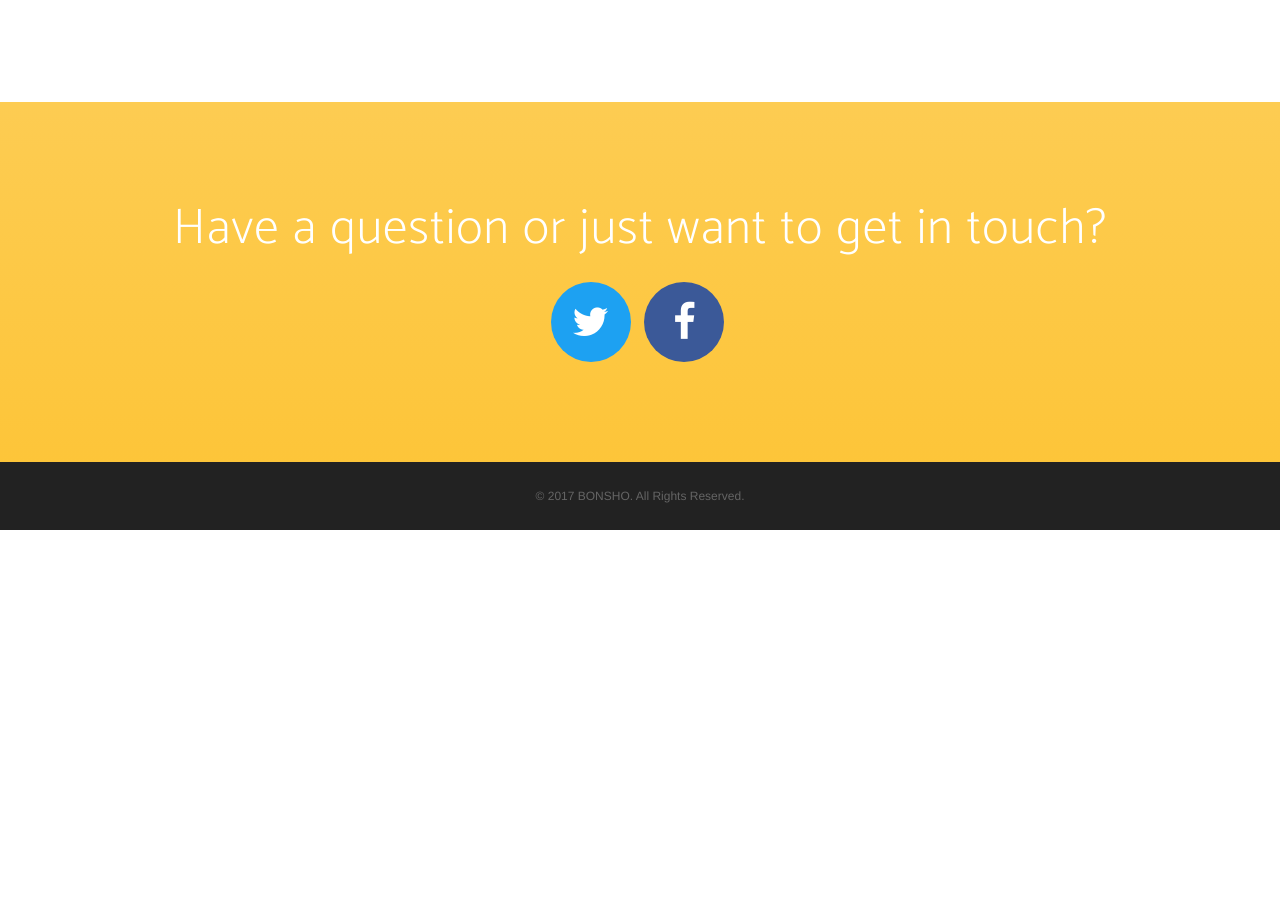
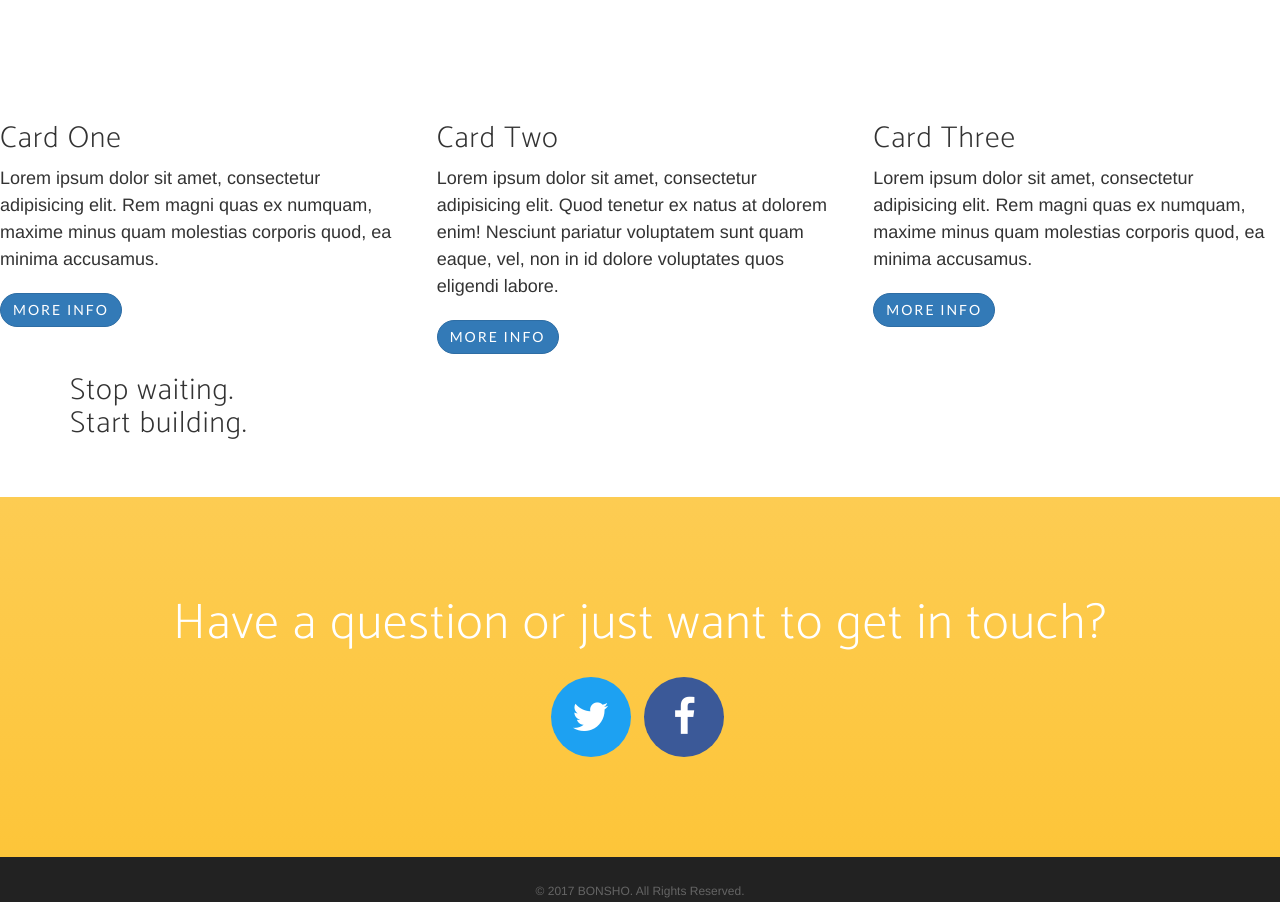
Before and after one commit to EzechukwuJI/lerikos.github.io, a website: page index.html in a window 1280 px wide. Shown: the part 2333-3235 px from the top of the page. Before the commit the page ends 2863 px from the top, so only its background shows below. Drawn offline with nearby package versions, Linux system fonts and the light colour scheme; a web font is replaced by a local one.

Commit message:
Update index.html

```diff
--- a/index.html
+++ b/index.html
@@ -194,6 +194,50 @@
     </section>
 
     <!--section class="cta">
+<!-- Content Row -->
+      <div class="row">
+        <div class="col-md-4 mb-4">
+          <div class="card h-100">
+            <div class="card-body">
+              <h2 class="card-title">Card One</h2>
+              <p class="card-text">Lorem ipsum dolor sit amet, consectetur adipisicing elit. Rem magni quas ex numquam, maxime minus quam molestias corporis quod, ea minima accusamus.</p>
+            </div>
+            <div class="card-footer">
+              <a href="#" class="btn btn-primary">More Info</a>
+            </div>
+          </div>
+        </div>
+        <!-- /.col-md-4 -->
+        <div class="col-md-4 mb-4">
+          <div class="card h-100">
+            <div class="card-body">
+              <h2 class="card-title">Card Two</h2>
+              <p class="card-text">Lorem ipsum dolor sit amet, consectetur adipisicing elit. Quod tenetur ex natus at dolorem enim! Nesciunt pariatur voluptatem sunt quam eaque, vel, non in id dolore voluptates quos eligendi labore.</p>
+            </div>
+            <div class="card-footer">
+              <a href="#" class="btn btn-primary">More Info</a>
+            </div>
+          </div>
+        </div>
+        <!-- /.col-md-4 -->
+        <div class="col-md-4 mb-4">
+          <div class="card h-100">
+            <div class="card-body">
+              <h2 class="card-title">Card Three</h2>
+              <p class="card-text">Lorem ipsum dolor sit amet, consectetur adipisicing elit. Rem magni quas ex numquam, maxime minus quam molestias corporis quod, ea minima accusamus.</p>
+            </div>
+            <div class="card-footer">
+              <a href="#" class="btn btn-primary">More Info</a>
+            </div>
+          </div>
+        </div>
+        <!-- /.col-md-4 -->
+
+      </div>
+      <!-- /.row -->
+
+    </div>
+    <!-- /.container -->
         <div class="cta-content">
             <div class="container">
                 <h2>Stop waiting.<br>Start building.</h2>
```
